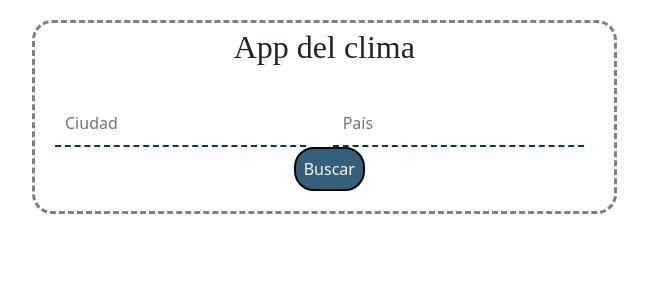
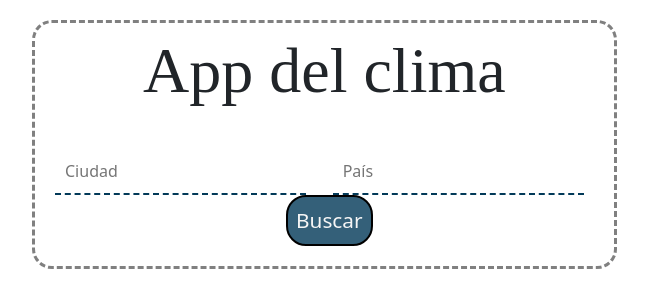
Before and after one commit to nunicho/tpReact-ej13-web-clima, a React (Create React App) app: page / in a window 1280 px wide. Shown: the top 308 px of the page, without its empty margins (329-977 px from the left). Built offline with nearby package versions, Linux system fonts and the light colour scheme.

Commit message:
Avanzando con mediaqueries.

```diff
--- a/src/components/displayweather.css
+++ b/src/components/displayweather.css
@@ -177,3 +177,8 @@ td {
 
 
 }
+
+@media all and (min-width: 993px) {
+
+
+}
--- a/src/components/weather.css
+++ b/src/components/weather.css
@@ -107,3 +107,59 @@
 
 
 }
+
+@media all and (min-width: 993px) {
+
+.weather {
+  margin-top: 20px;
+  border: 3px dashed grey;
+  border-radius: 20px;
+  padding-bottom: 30px;
+  width: max-content;
+  padding: 0px 20px 20px 20px;
+  margin-left: 25%;
+}
+
+.weather .title {
+  font-size: 4rem;
+
+  font-family: "Times New Roman", Times, serif;
+}
+
+.weather form {
+  margin-top: 30px;
+}
+
+.weather form input {
+  padding: 10px;
+  border: none;
+  border-bottom: 2px dashed rgb(2, 57, 88);
+  margin-right: 10px;
+}
+
+.weather form input:focus {
+  outline: none;
+  border-bottom: 3px dashed rgb(2, 57, 88);
+}
+
+.weather .getweather {
+  margin-left: 10px;
+  padding: 8px;
+  font-size: 1.3rem;
+  border: none;
+  border-radius: 20px;
+  border: 2px solid black;
+  background: rgb(2, 57, 88, 0.8);
+  cursor: pointer;
+  color: whitesmoke;
+}
+
+.weather .getweather:hover {
+  background: transparent;
+  color: black;
+}
+
+.weather .getweather:focus {
+  outline: none;
+}
+}
```
